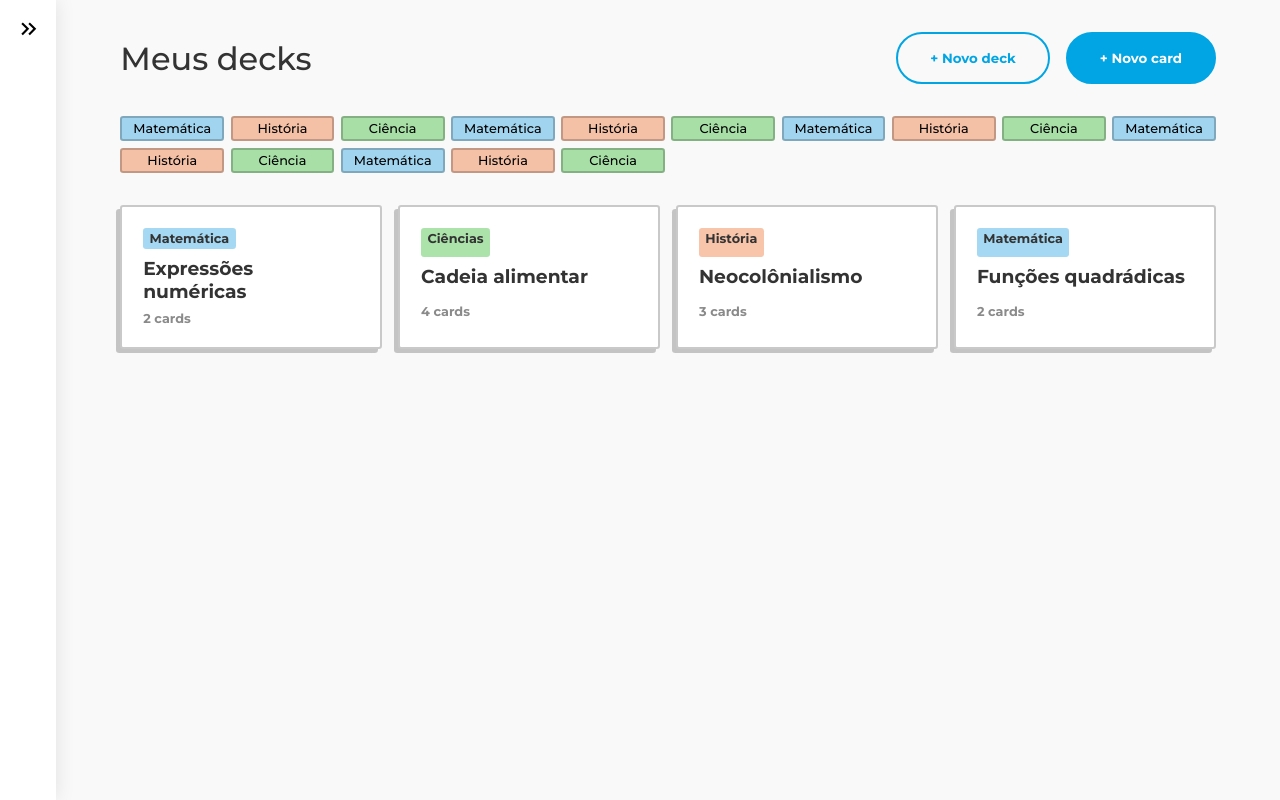
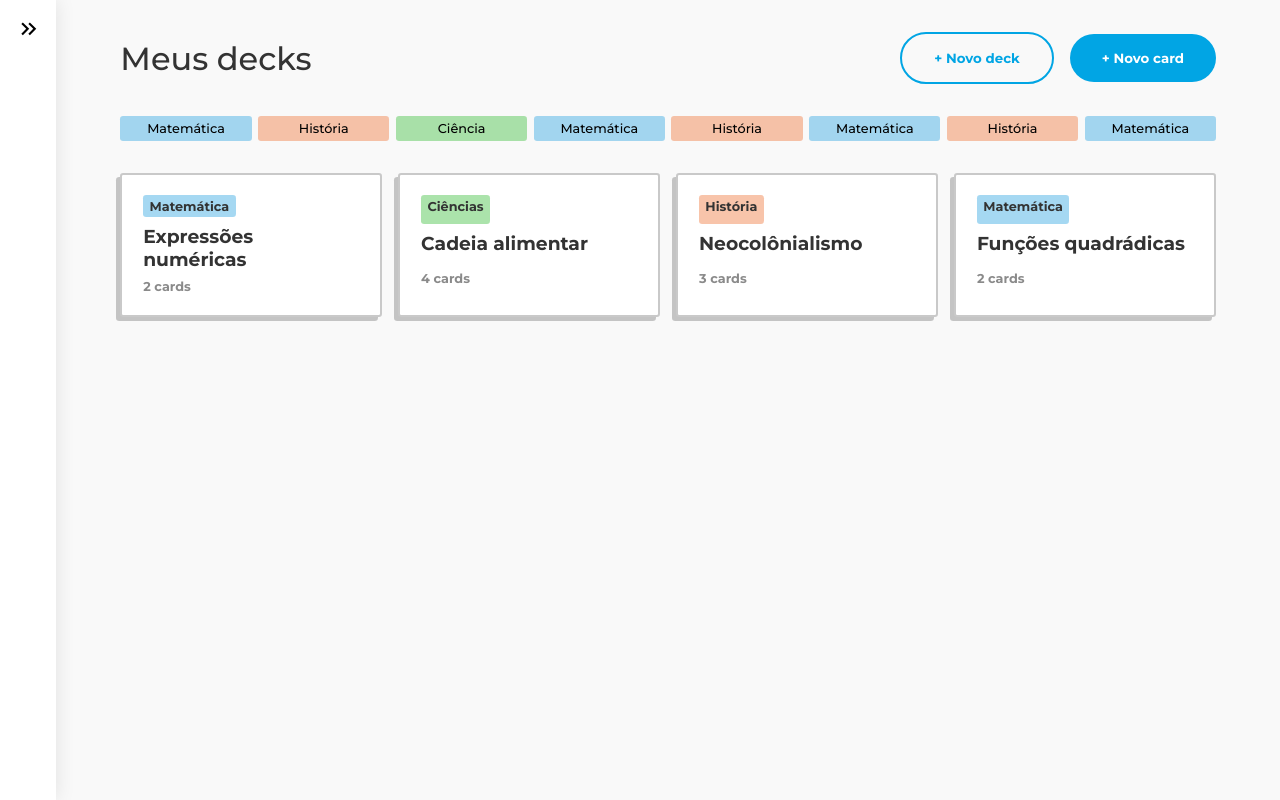
Before and after one commit to FellipeCastro/flashfy, a React (Vite) app: page / in a window 1280 px wide. Built offline with nearby package versions, Linux system fonts and the light colour scheme.

Commit message:
Sidebar atualizada

```diff
--- a/src/App.jsx
+++ b/src/App.jsx
@@ -3,6 +3,7 @@ import Sidebar from "./components/Sidebar/Sidebar";
 import Button from "./components/Button/Button";
 import Deck from "./components/Deck/Deck";
 import styles from "./App.module.css";
+import AddCardModal from "./components/AddCardModal/AddCardModal";
 
 const App = () => {
     const [isSidebarOpen, setIsSidebarOpen] = useState(false);
@@ -31,6 +32,7 @@ const App = () => {
     };
 
     return (
+        <>
             <div className={styles.container}>
                 <Sidebar
                     isSidebarOpen={isSidebarOpen}
@@ -47,79 +49,61 @@ const App = () => {
                     </div>
                     <div className={styles.filterContainer}>
                         <button
-                        style={{ backgroundColor: "hsla(200, 75%, 50%, 0.4)" }}
+                            style={{
+                                backgroundColor: "hsla(200, 75%, 50%, 0.4)",
+                            }}
                         >
                             Matemática
                         </button>
                         <button
-                        style={{ backgroundColor: "hsla(20, 85%, 55%, 0.4)" }}
+                            style={{
+                                backgroundColor: "hsla(20, 85%, 55%, 0.4)",
+                            }}
                         >
                             História
                         </button>
                         <button
-                        style={{ backgroundColor: "hsla(120, 60%, 45%, 0.4)" }}
+                            style={{
+                                backgroundColor: "hsla(120, 60%, 45%, 0.4)",
+                            }}
                         >
                             Ciência
                         </button>
                         <button
-                        style={{ backgroundColor: "hsla(200, 75%, 50%, 0.4)" }}
+                            style={{
+                                backgroundColor: "hsla(200, 75%, 50%, 0.4)",
+                            }}
                         >
                             Matemática
                         </button>
                         <button
-                        style={{ backgroundColor: "hsla(20, 85%, 55%, 0.4)" }}
+                            style={{
+                                backgroundColor: "hsla(20, 85%, 55%, 0.4)",
+                            }}
+                        >
+                            História
+                        </button>
+
+                        <button
+                            style={{
+                                backgroundColor: "hsla(200, 75%, 50%, 0.4)",
+                            }}
+                        >
+                            Matemática
+                        </button>
+                        <button
+                            style={{
+                                backgroundColor: "hsla(20, 85%, 55%, 0.4)",
+                            }}
                         >
                             História
                         </button>
                         <button
-                        style={{ backgroundColor: "hsla(120, 60%, 45%, 0.4)" }}
-                    >
-                        Ciência
-                    </button>
-                    <button
-                        style={{ backgroundColor: "hsla(200, 75%, 50%, 0.4)" }}
+                            style={{
+                                backgroundColor: "hsla(200, 75%, 50%, 0.4)",
+                            }}
                         >
                             Matemática
-                    </button>
-                    <button
-                        style={{ backgroundColor: "hsla(20, 85%, 55%, 0.4)" }}
-                    >
-                        História
-                    </button>
-                    <button
-                        style={{ backgroundColor: "hsla(120, 60%, 45%, 0.4)" }}
-                    >
-                        Ciência
-                    </button>
-                    <button
-                        style={{ backgroundColor: "hsla(200, 75%, 50%, 0.4)" }}
-                    >
-                        Matemática
-                    </button>
-                    <button
-                        style={{ backgroundColor: "hsla(20, 85%, 55%, 0.4)" }}
-                    >
-                        História
-                    </button>
-                    <button
-                        style={{ backgroundColor: "hsla(120, 60%, 45%, 0.4)" }}
-                    >
-                        Ciência
-                    </button>
-                    <button
-                        style={{ backgroundColor: "hsla(200, 75%, 50%, 0.4)" }}
-                    >
-                        Matemática
-                    </button>
-                    <button
-                        style={{ backgroundColor: "hsla(20, 85%, 55%, 0.4)" }}
-                    >
-                        História
-                    </button>
-                    <button
-                        style={{ backgroundColor: "hsla(120, 60%, 45%, 0.4)" }}
-                    >
-                        Ciência
                         </button>
                     </div>
                     <ul className={styles.decksConatiner}>
@@ -150,6 +134,9 @@ const App = () => {
                     </ul>
                 </div>
             </div>
+
+            {/* <AddCardModal /> */}
+        </>
     );
 };
 
--- a/src/App.module.css
+++ b/src/App.module.css
@@ -43,8 +43,8 @@
 
 .filterContainer button {
     background-color: transparent;
-    padding: 0.2rem;
-    border: 2px solid var(--border-color);
+    padding: 0.3rem;
+    border: none;
     border-radius: 0.2rem;
     cursor: pointer;
     transition: 0.2s;
--- /dev/null
+++ b/src/components/AddCardModal/AddCardModal.jsx
@@ -0,0 +1,63 @@
+import styles from "./AddCardModal.module.css";
+
+const AddCardModal = () => {
+    return (
+        <>
+            <div className={styles.fade}></div>
+            <div className={styles.formContainer}>
+                <h2>Criar novo flashcard</h2>
+
+                <form method="post" autoComplete="off" className="form">
+                    <div className={styles.inputContainer}>
+                        <label htmlFor="deck">Deck</label>
+                        <select name="deck" id="deck">
+                            <option value="">Selecione um deck</option>
+                            <option value="math">Matemática</option>
+                            <option value="port">Português</option>
+                            <option value="hist">História</option>
+                            <option value="geo">Geografia</option>
+                            <option value="bio">Biologia</option>
+                        </select>
+                    </div>
+
+                    <div className={styles.inputContainer}>
+                        <label htmlFor="title">Titulo</label>
+                        <input
+                            type="text"
+                            name="title"
+                            id="title"
+                            placeholder="Ex. Funções quadráticas"
+                        />
+                    </div>
+
+                    <div className={styles.inputContainer}>
+                        <label htmlFor="question">Pergunta</label>
+                        <textarea
+                            name="question"
+                            id="question"
+                            placeholder="Digite a pergunta aqui"
+                        ></textarea>
+                    </div>
+
+                    <div className={styles.inputContainer}>
+                        <div>
+                            <label htmlFor="answer">Resposta</label>
+                            <input type="file" name="answer" id="anwer" />
+                        </div>
+                        <textarea
+                            name="answer"
+                            id="answer"
+                            placeholder="Digite a resposta aqui"
+                        ></textarea>
+                    </div>
+
+                    <button type="submit" className={styles.submitBtn}>
+                        Criar flashcard
+                    </button>
+                </form>
+            </div>
+        </>
+    );
+};
+
+export default AddCardModal;
--- /dev/null
+++ b/src/components/AddCardModal/AddCardModal.module.css
@@ -0,0 +1,22 @@
+.fade {
+    z-index: 8;
+    width: 100%;
+    height: 100vh;
+    position: fixed;
+    top: 0;
+    left: 0;
+    background: var(--fade-color);
+}
+
+.formContainer {
+    width: 100%;
+    max-width: 700px;
+    z-index: 9;
+    position: absolute;
+    top: 50%;
+    left: 50%;
+    transform: translate(-50%, -50%);
+    background: var(--secondary-color);
+    padding: 2em;
+    border-radius: 0.5em;
+}
--- a/src/components/Button/Button.module.css
+++ b/src/components/Button/Button.module.css
@@ -2,7 +2,6 @@
     background: var(--primary-color);
     color: var(--secondary-color);
     border: none;
-    border: 2px solid var(--primary-color);
     border-radius: 2rem;
     padding: 1rem 2rem;
     text-decoration: none;
@@ -15,7 +14,18 @@
     gap: 0.4rem;
 }
 
+.btn:hover {
+    background: var(--primary-color-hover);
+}
+
 .secondary {
     background: transparent;
     color: var(--primary-color);
+    border: 2px solid var(--primary-color);
 }
+
+.secondary:hover {
+    background-color: transparent;
+    color: var(--primary-color-hover);
+    border-color: var(--primary-color-hover);
+}
--- a/src/components/Sidebar/Sidebar.module.css
+++ b/src/components/Sidebar/Sidebar.module.css
@@ -81,12 +81,17 @@
     color: var(--text-secondary-color);
     border-radius: 2rem;
     cursor: pointer;
+    transition: 0.2s;
 }
 
 .menu button svg {
     font-size: 1.2rem;
 }
 
+.menu button:hover {
+    color: var(--text-primary-color);
+}
+
 .menu button.active {
     background: var(--border-color);
     color: var(--text-primary-color);
```
Lines whose indentation alone changed are shown as unchanged.
